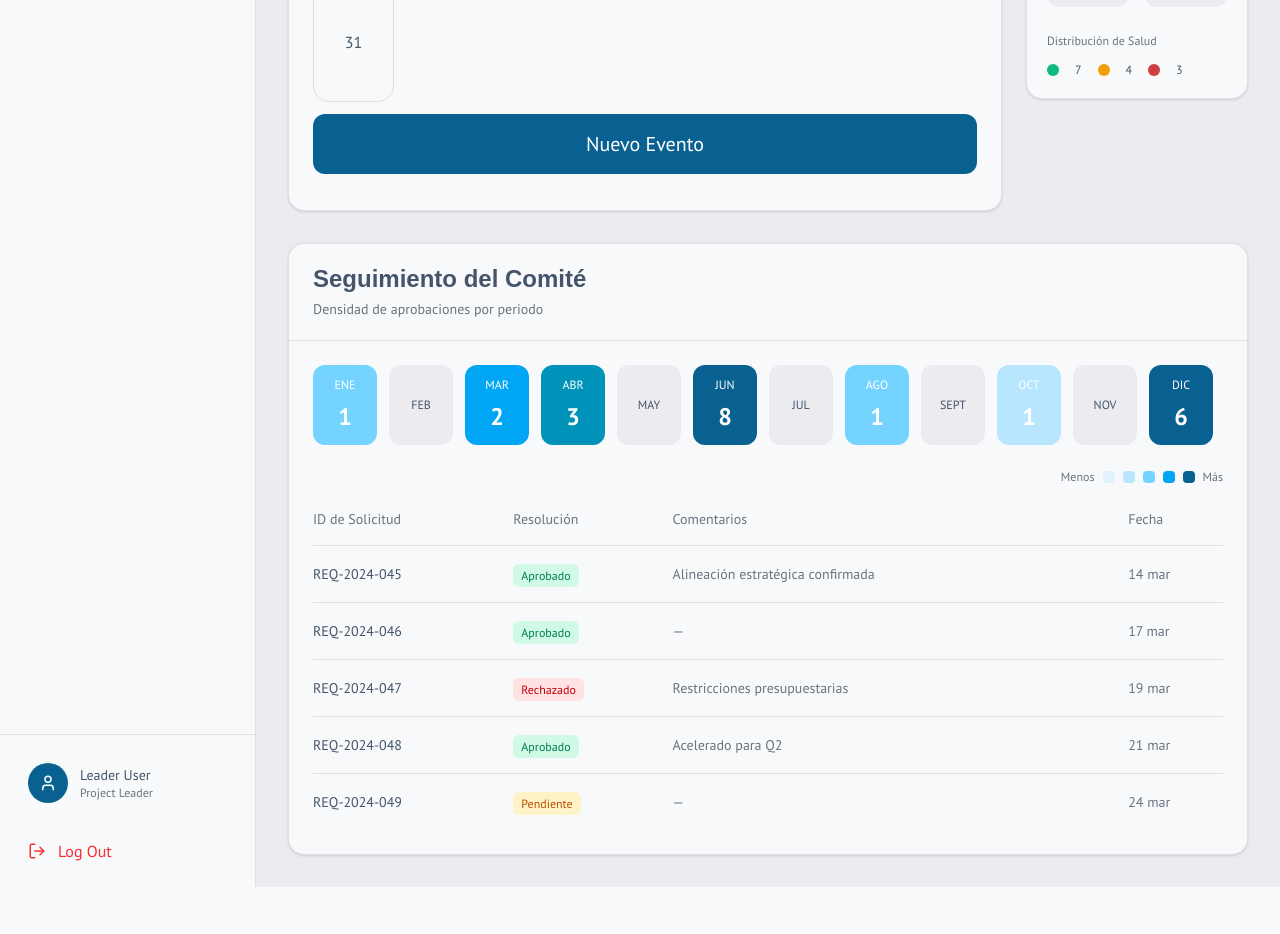
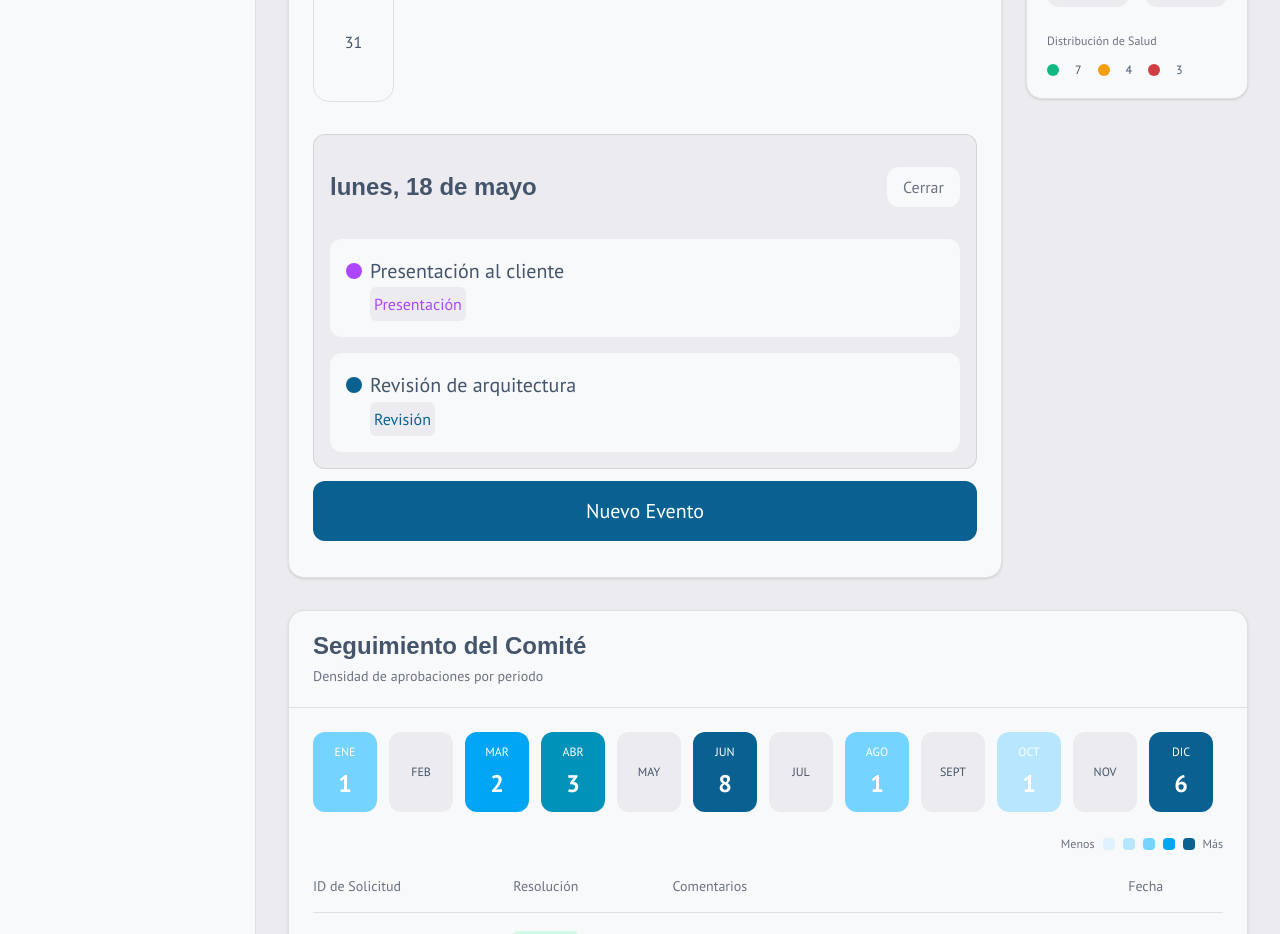
Before and after one commit to AvalosRubenn/Sistema-AdS, a React (Vite) app: page / in a window 1280 px wide. Shown: the part 1780-2714 px from the top of the page. Before the commit the page ends 2667 px from the top, so only its background shows below. Built offline with nearby package versions, Linux system fonts and the light colour scheme; a web font is replaced by a local one.

Commit message:
Añadí el botón de nuevo evento y eventos al calendario, pero aún necesita su trabajo

```diff
--- a/src/components/Calendar.tsx
+++ b/src/components/Calendar.tsx
@@ -120,6 +120,33 @@ function Calendar() {
         </div>
       </div>
 
+      <div className="rounded-xl border border-border bg-muted mt-8">
+        <div className="flex justify-between items-center p-4 py-8">
+          <h3>lunes, 18 de mayo</h3>
+          <button className="py-2 px-4 bg-background rounded-xl text-muted-foreground">
+            Cerrar
+          </button>
+        </div>
+        <div className="rounded-xl bg-background mx-4 flex flex-col p-4 mb-4">
+          <div className="flex items-center  gap-2">
+            <div className="rounded-full w-4 h-4 bg-purple-500" />
+            <p className="text-xl">Presentación al cliente</p>
+          </div>
+          <div className="p-1 rounded-md bg-muted w-fit ml-6">
+            <p className="text-purple-500">Presentación</p>
+          </div>
+        </div>
+        <div className="rounded-xl bg-background mx-4 flex flex-col p-4 mb-4">
+          <div className="flex items-center  gap-2">
+            <div className="rounded-full w-4 h-4 bg-zies-azul-2" />
+            <p className="text-xl">Revisión de arquitectura</p>
+          </div>
+          <div className="p-1 rounded-md bg-muted w-fit ml-6">
+            <p className="text-zies-azul-2">Revisión</p>
+          </div>
+        </div>
+      </div>
+
       <button className="text-white bg-zies-azul-2 w-full rounded-xl py-4 my-3 text-xl">
         Nuevo Evento
       </button>
```
